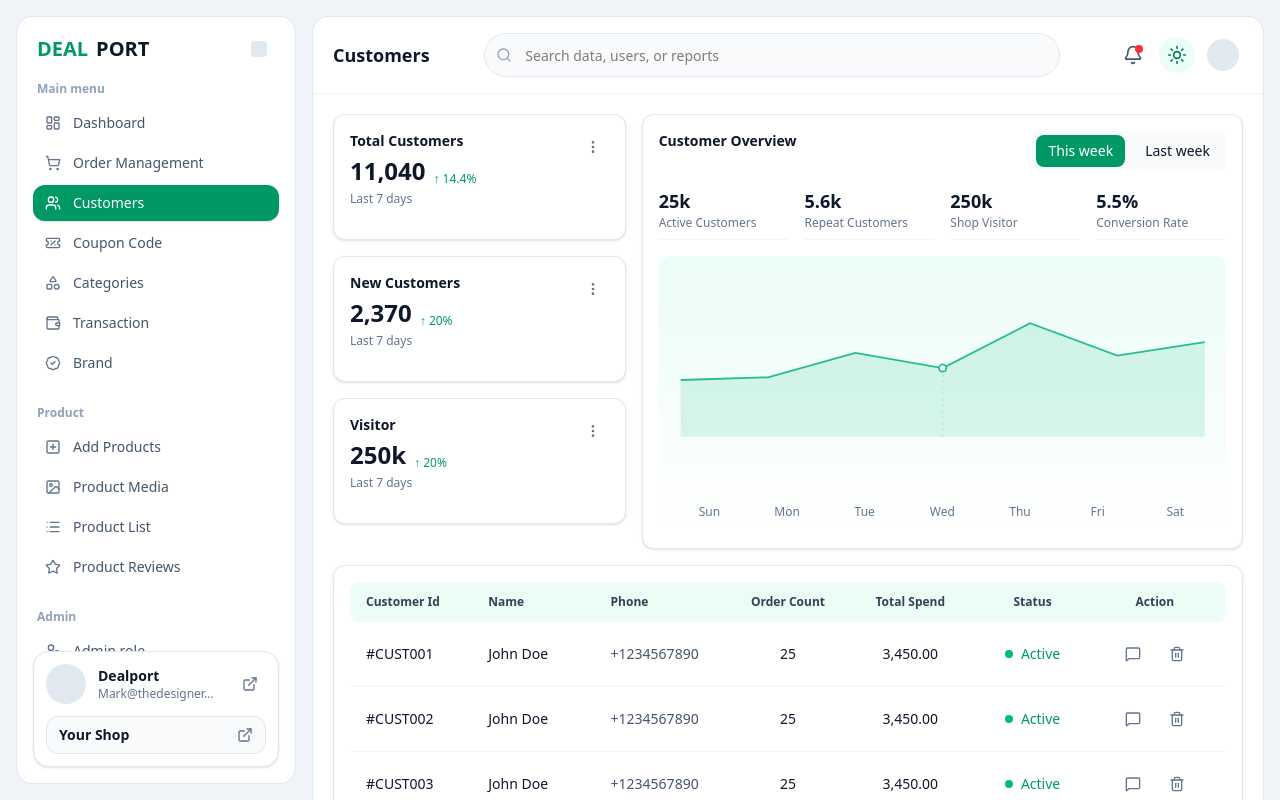
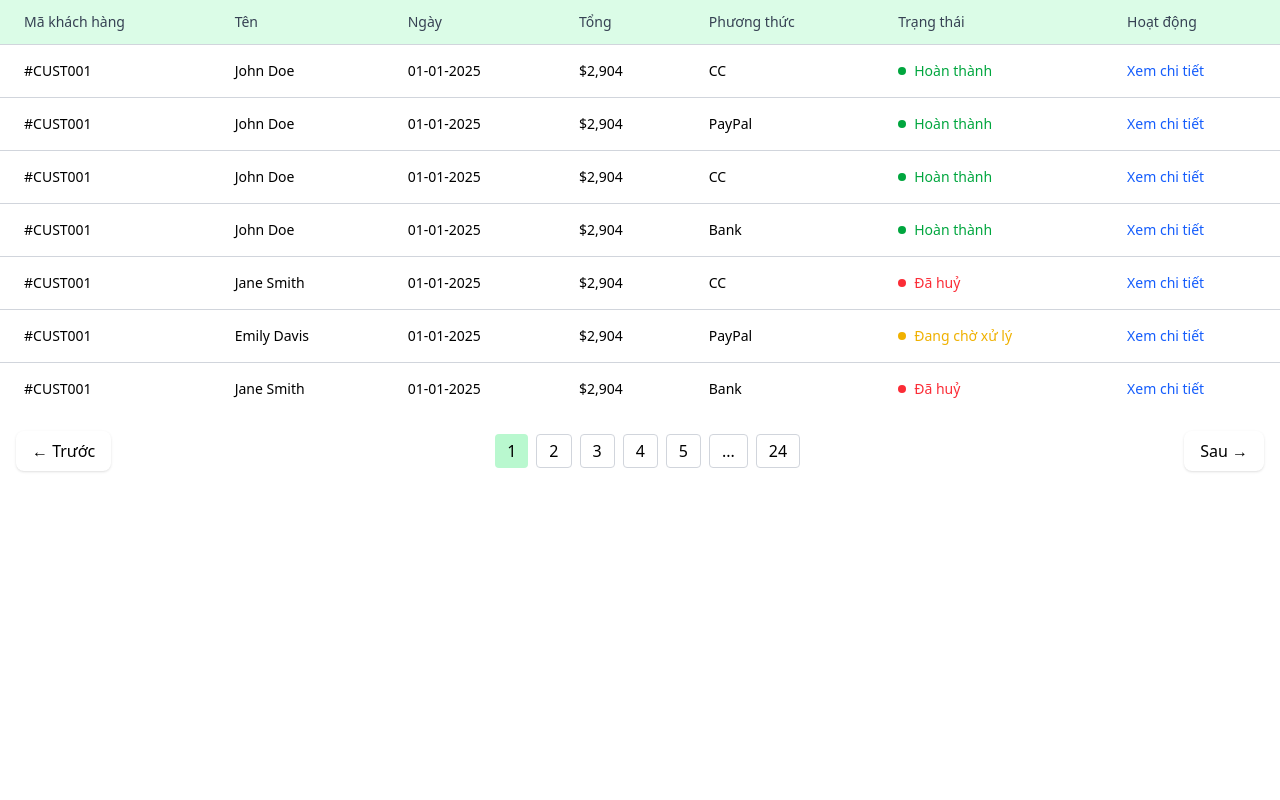
Before and after one commit to Tuongkobietcode/CyberShop, a React (Vite) app in the folder apps/admin/: page / in a window 1280 px wide. Before the commit this address led to /admin/customers. Shown: the top 800 px of the page. Built offline with nearby package versions, Linux system fonts and the light colour scheme.

Commit message:
Build UI transaction

```diff
--- a/apps/admin/src/App.tsx
+++ b/apps/admin/src/App.tsx
@@ -1,5 +1,18 @@
-import AppRoutes from "@/app/router/routes";
+// import { PaymentMethodCard } from "./features/transactions/components/PaymentMethodCard";
 
-export default function App() {
-  return <AppRoutes />;
+// import { TransactionKpiRow } from "./features/transactions/components/TransactionKpiRow";
+
+// import { TransactionToolbar } from "./features/transactions/components/TransactionsToolbar";
+
+import { TransactionsTable } from "./features/transactions/components/TransactionsTable";
+function App() {
+    // return <PaymentMethodCard />
+
+    // return <TransactionKpiRow />
+
+    // return <TransactionToolbar />
+
+    return <TransactionsTable />
 }
+
+export default App;
--- a/apps/admin/src/features/transactions/components/PaymentMethodCard.tsx
+++ b/apps/admin/src/features/transactions/components/PaymentMethodCard.tsx
@@ -0,0 +1,48 @@
+import React from "react";
+
+export const PaymentMethodCard: React.FC = () => {
+  return (
+    <div className="max-w-3xl bg-white rounded-xl shadow-md p-6">
+      <div className="flex gap-6 items-start">
+
+        {/* Card */}
+        <div className="w-[260px] h-[160px] relative">
+        <img
+            src="https://geniemoneyy.com/wp-content/uploads/2022/10/card-3.png"
+            alt="card"
+            className="w-full h-full object-cover rounded-xl"
+        />
+        </div>
+
+        {/* Info */}
+        <div className="flex-1 text-sm">
+          <h2 className="font-semibold text-lg mb-3">Phương thức thanh toán</h2>
+
+          <p>
+            Status: <span className="text-green-500 font-medium">Hoạt động</span>
+          </p>
+          <p>
+            Transactions: <span className="font-medium">1,250</span>
+          </p>
+          <p>
+            Revenue: <span className="font-medium">$50,000</span>
+          </p>
+
+          <button className="text-blue-600 hover:underline mt-1">
+            Xem các giao dịch
+          </button>
+        </div>
+      </div>
+
+      <div className="flex justify-between items-center mt-6">
+        <button className="border rounded-lg px-4 py-2 hover:bg-gray-50">
+          Thêm thẻ
+        </button>
+
+        <button className="border border-red-300 text-red-500 rounded-lg px-4 py-2 hover:bg-red-50">
+          Vô hiệu hoá
+        </button>
+      </div>
+    </div>
+  );
+};
--- a/apps/admin/src/features/transactions/components/TransactionKpiRow.tsx
+++ b/apps/admin/src/features/transactions/components/TransactionKpiRow.tsx
@@ -0,0 +1,68 @@
+import React from "react";
+import { MoreVertical } from "lucide-react";
+
+type KpiCardProps = {
+  title: string;
+  value: string;
+  change: string;
+  positive?: boolean;
+};
+
+const KpiCard: React.FC<KpiCardProps> = ({ title, value, change, positive }) => {
+  return (
+    <div className="bg-white rounded-xl shadow-sm p-5 flex flex-col gap-3">
+      <div className="flex items-center justify-between">
+        <h3 className="text-sm font-semibold text-gray-600">{title}</h3>
+        <MoreVertical size={16} className="text-gray-400 cursor-pointer" />
+      </div>
+
+      <div className="flex items-end gap-3">
+        <span className="text-3xl font-bold text-gray-900">{value}</span>
+
+        <span
+          className={`text-sm font-medium flex items-center gap-1 ${
+            positive ? "text-green-600" : "text-red-500"
+          }`}
+        >
+          {positive ? "↑" : "↓"} {change}
+        </span>
+      </div>
+
+      <span className="text-xs text-gray-400">7 ngày qua</span>
+    </div>
+  );
+};
+
+export const TransactionKpiRow: React.FC = () => {
+  return (
+    <div className="grid grid-cols-2 gap-5">
+      <KpiCard
+        title="Tổng doanh thu"
+        value="$15,045"
+        change="14.4%"
+        positive
+      />
+
+      <KpiCard
+        title="Giao dịch đã hoàn tất"
+        value="3,150"
+        change="20%"
+        positive
+      />
+
+      <KpiCard
+        title="Giao dịch đang chờ xử lý"
+        value="150"
+        change="85%"
+        positive
+      />
+
+      <KpiCard
+        title="Giao dịch thất bại"
+        value="75"
+        change="15%"
+        positive={false}
+      />
+    </div>
+  );
+};
--- a/apps/admin/src/features/transactions/components/TransactionsTable.tsx
+++ b/apps/admin/src/features/transactions/components/TransactionsTable.tsx
@@ -0,0 +1,106 @@
+import React from "react";
+
+type Status = "complete" | "pending" | "canceled";
+
+type Transaction = {
+  id: string;
+  name: string;
+  date: string;
+  total: string;
+  method: string;
+  status: Status;
+};
+
+const transactions: Transaction[] = [
+  { id: "#CUST001", name: "John Doe", date: "01-01-2025", total: "$2,904", method: "CC", status: "complete" },
+  { id: "#CUST001", name: "John Doe", date: "01-01-2025", total: "$2,904", method: "PayPal", status: "complete" },
+  { id: "#CUST001", name: "John Doe", date: "01-01-2025", total: "$2,904", method: "CC", status: "complete" },
+  { id: "#CUST001", name: "John Doe", date: "01-01-2025", total: "$2,904", method: "Bank", status: "complete" },
+  { id: "#CUST001", name: "Jane Smith", date: "01-01-2025", total: "$2,904", method: "CC", status: "canceled" },
+  { id: "#CUST001", name: "Emily Davis", date: "01-01-2025", total: "$2,904", method: "PayPal", status: "pending" },
+  { id: "#CUST001", name: "Jane Smith", date: "01-01-2025", total: "$2,904", method: "Bank", status: "canceled" },
+];
+
+const statusStyle = {
+  complete: "text-green-600",
+  pending: "text-yellow-500",
+  canceled: "text-red-500",
+};
+
+const statusText = {
+  complete: "Hoàn thành",
+  pending: "Đang chờ xử lý",
+  canceled: "Đã huỷ",
+};
+
+export const TransactionsTable: React.FC = () => {
+  return (
+    <div className="bg-white overflow-hidden">
+
+      {/* Table */}
+      <table className="w-full text-sm">
+        <thead className="bg-green-100 text-gray-700">
+          <tr>
+            <th className="text-left px-6 py-3 font-medium">Mã khách hàng</th>
+            <th className="text-left px-6 py-3 font-medium">Tên</th>
+            <th className="text-left px-6 py-3 font-medium">Ngày</th>
+            <th className="text-left px-6 py-3 font-medium">Tổng</th>
+            <th className="text-left px-6 py-3 font-medium">Phương thức</th>
+            <th className="text-left px-6 py-3 font-medium">Trạng thái</th>
+            <th className="text-left px-6 py-3 font-medium">Hoạt động</th>
+          </tr>
+        </thead>
+
+        <tbody>
+          {transactions.map((t, i) => (
+            <tr key={i} className="border-t border-gray-300">
+              <td className="px-6 py-4">{t.id}</td>
+              <td className="px-6 py-4">{t.name}</td>
+              <td className="px-6 py-4">{t.date}</td>
+              <td className="px-6 py-4">{t.total}</td>
+              <td className="px-6 py-4">{t.method}</td>
+
+              {/* Status */}
+              <td className="px-6 py-4">
+                <span className={`flex items-center gap-2 ${statusStyle[t.status]}`}>
+                  <span className="w-2 h-2 rounded-full bg-current"></span>
+                  {statusText[t.status]}
+                </span>
+              </td>
+
+              {/* Action */}
+              <td className="px-6 py-4">
+                <button className="text-blue-600 hover:underline">
+                  Xem chi tiết
+                </button>
+              </td>
+            </tr>
+          ))}
+        </tbody>
+      </table>
+
+      {/* Pagination */}
+      <div className="flex items-center justify-between p-4">
+
+        <button className="px-4 py-2 shadow-sm rounded-lg hover:bg-gray-50">
+          ← Trước
+        </button>
+
+        <div className="flex gap-2">
+          <button className="px-3 py-1 bg-green-200 rounded">1</button>
+          <button className="px-3 py-1 border border-gray-300 rounded">2</button>
+          <button className="px-3 py-1 border border-gray-300 rounded">3</button>
+          <button className="px-3 py-1 border border-gray-300 rounded">4</button>
+          <button className="px-3 py-1 border border-gray-300 rounded">5</button>
+          <button className="px-3 py-1 border border-gray-300 rounded">...</button>
+          <button className="px-3 py-1 border border-gray-300 rounded">24</button>
+        </div>
+
+        <button className="px-4 py-2 shadow-sm rounded-lg hover:bg-gray-50">
+          Sau →
+        </button>
+
+      </div>
+    </div>
+  );
+};
--- a/apps/admin/src/features/transactions/components/TransactionsToolbar.tsx
+++ b/apps/admin/src/features/transactions/components/TransactionsToolbar.tsx
@@ -0,0 +1,57 @@
+import React from "react";
+import { Search, SlidersHorizontal, ArrowUpDown, MoreHorizontal } from "lucide-react";
+
+export const TransactionToolbar: React.FC = () => {
+  return (
+    <div className="flex items-center justify-between gap-4">
+
+      {/* Tabs */}
+      <div className="flex bg-green-100 rounded-lg p-1 text-sm">
+        <button className="px-4 py-1.5 rounded-md bg-white text-gray-800 font-medium">
+          Tất cả đơn hàng <span className="text-green-600">(240)</span>
+        </button>
+
+        <button className="px-4 py-1.5 text-gray-600 hover:text-gray-900">
+          Hoàn thành
+        </button>
+
+        <button className="px-4 py-1.5 text-gray-600 hover:text-gray-900">
+          Đang chờ xử lý
+        </button>
+
+        <button className="px-4 py-1.5 text-gray-600 hover:text-gray-900">
+          Đã huỷ
+        </button>
+      </div>
+
+      {/* Right side controls */}
+      <div className="flex items-center gap-2">
+
+        {/* Search */}
+        <div className="flex items-center bg-gray-100 rounded-lg px-3 py-2">
+          <input
+            type="text"
+            placeholder="Tìm kiếm lịch sử thanh toán"
+            className="bg-transparent outline-none text-sm w-50"
+          />
+          <Search size={16} className="text-gray-500" />
+        </div>
+
+        {/* Filter */}
+        <button className="p-2 rounded-lg border border-gray-300 hover:bg-gray-50">
+          <SlidersHorizontal size={16} />
+        </button>
+
+        {/* Sort */}
+        <button className="p-2 rounded-lg border border-gray-300 hover:bg-gray-50">
+          <ArrowUpDown size={16} />
+        </button>
+
+        {/* More */}
+        <button className="p-2 rounded-lg border border-gray-300 hover:bg-gray-50">
+          <MoreHorizontal size={16} />
+        </button>
+      </div>
+    </div>
+  );
+};
```
